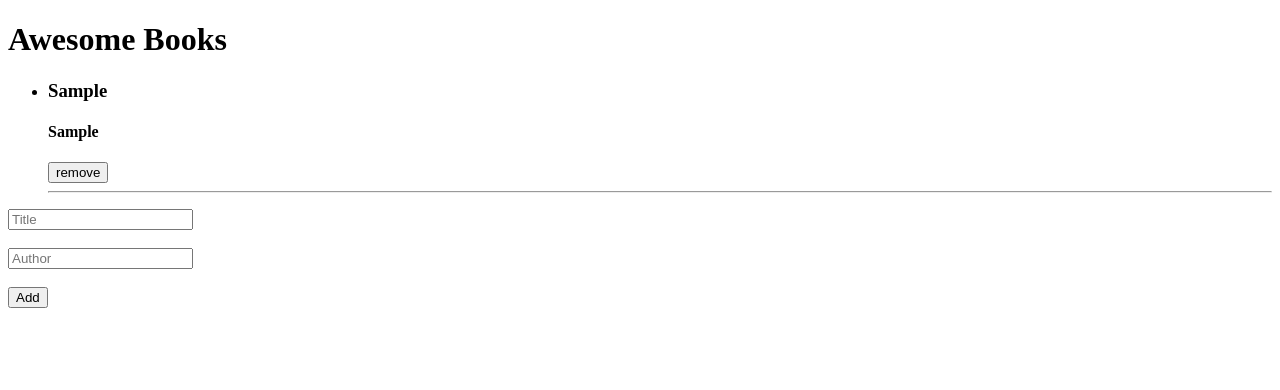
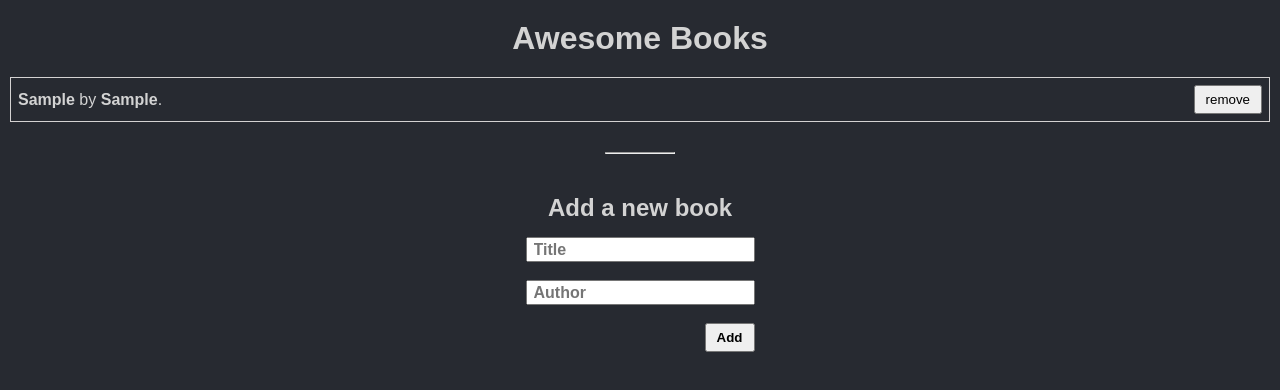
Before and after one commit to Htetaungkyaw71/awesome-books, a website: page index.html in a window 1280 px wide. Both pictures are taken after typing "Sample", "Sample" into the empty fields and a click on the button "Add". Drawn offline with Linux system fonts and the light colour scheme.

Commit message:
Modify index file and add styles with css file

```diff
--- a/index.html
+++ b/index.html
@@ -8,18 +8,24 @@
     <title>Awesome book</title>
 </head>
 <body>
-    <h1>Awesome Books</h1>
+    <h1 class="title">Awesome Books</h1>
     <ul id="awesomeBooks"></ul>
+    <hr>
+    <div class="form-section">
+            <form action="">
+                <h2>Add a new book</h2>
                 <small id="error"></small>
-    <form action="">
                 <input type="text" name="title" id="title" placeholder="Title">
                 <br>
                 <br>
                 <input type="text" name="author" id="author" placeholder="Author">
                 <br>
                 <br>
+                <div class="form-btn">
                     <button type="submit" id="submit">Add</button>
+                </div>
             </form>
+    </div>
     <script src="./script.js"></script>
 </body>
 </html>
--- a/script.js
+++ b/script.js
@@ -27,12 +27,10 @@ class Book {
 
   render(book) {
     this.awesomeBooks.innerHTML += `
-        <li id="${book.id}">
-        <h3>${book.title}</h3>
-        <h4>${book.author}</h4>
-        <button class="btn">remove</button>
-        <hr>
-        </li>
+    <li id="${book.id}">
+    <p><span>${book.title}</span> by <span>${book.author}</span>.</p>
+    <button class="btn">remove</button>
+</li>
 
         `;
     this.removeDom(awesomeBooks);
--- a/styels.css
+++ b/styels.css
@@ -1,3 +1,85 @@
+* {
+  margin: 0;
+  padding: 0;
+  box-sizing: border-box;
+  font-family: sans-serif;
+}
+
+body {
+  background-color: #272a31;
+  color: #d3d3d3;
+}
+
+ul {
+  list-style-type: none;
+}
+
+li {
+  padding: 7px;
+  margin: 0;
+  display: flex;
+  justify-content: space-between;
+  align-items: center;
+}
+
+li:hover {
+  background-color: #52545a;
+}
+
+.title {
+  text-align: center;
+  margin: 20px 0;
+}
+
+#awesomeBooks {
+  border: 1px solid #d4d2d2;
+  margin: 10px;
+}
+
+li span {
+  font-weight: bold;
+}
+
+li .btn {
+  display: block;
+  padding: 5px 10px;
+  cursor: pointer;
+}
+
+hr {
+  width: 70px;
+  margin: 30px auto;
+}
+
+.form-section {
+  display: flex;
+  justify-content: center;
+  margin-top: 40px;
+}
+
+.form-section h2 {
+  margin-bottom: 15px;
+  text-align: center;
+}
+
+form input {
+  width: 100%;
+  height: 25px;
+  padding-left: 6px;
+  font-size: 16px;
+  font-weight: bold;
+}
+
+.form-btn {
+  text-align: right;
+}
+
+.form-btn button {
+  padding: 5px 10px;
+  font-weight: bold;
+  cursor: pointer;
+}
+
 #error {
   color: red;
 }
```
Lines whose indentation alone changed are shown as unchanged.
